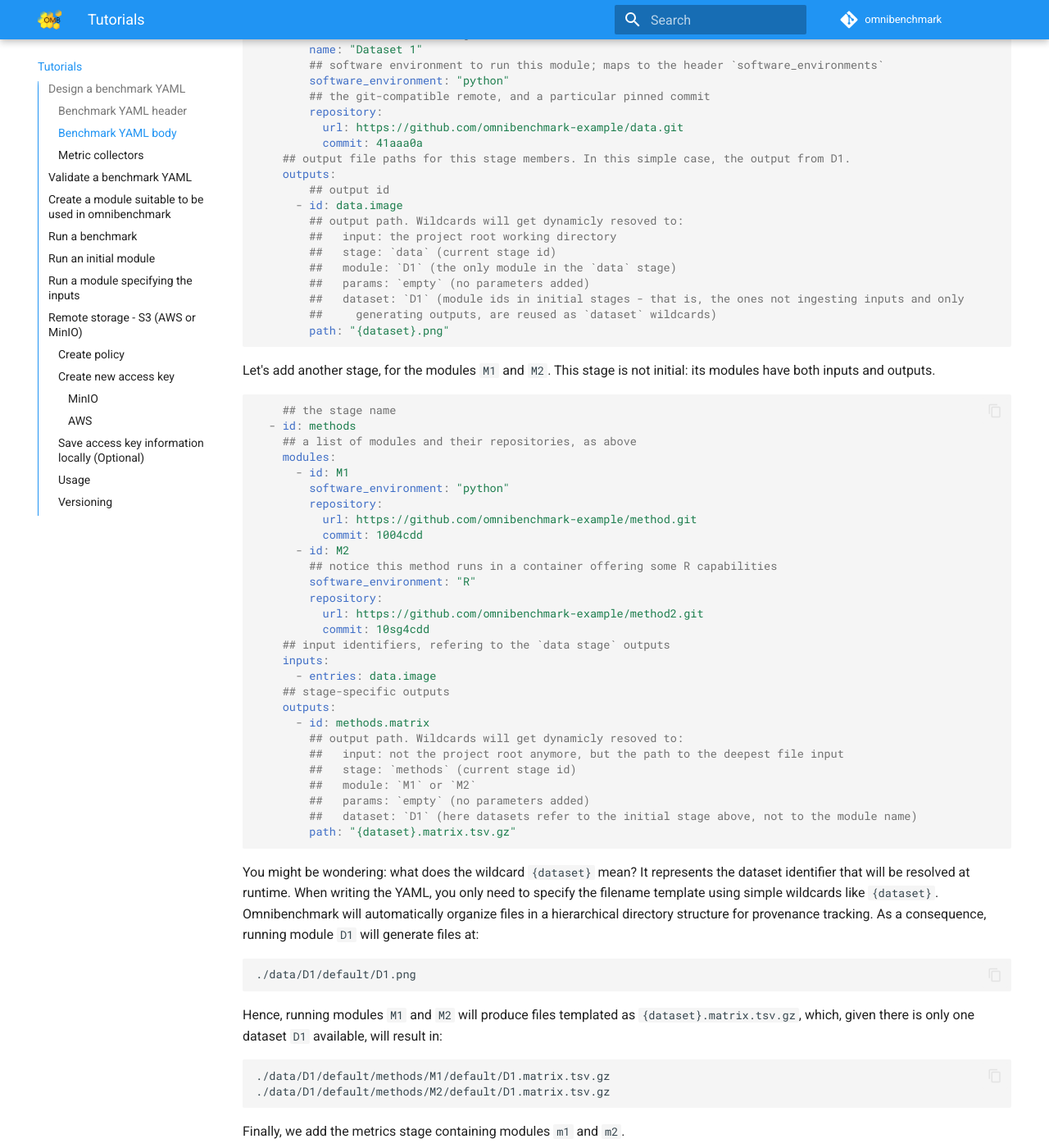
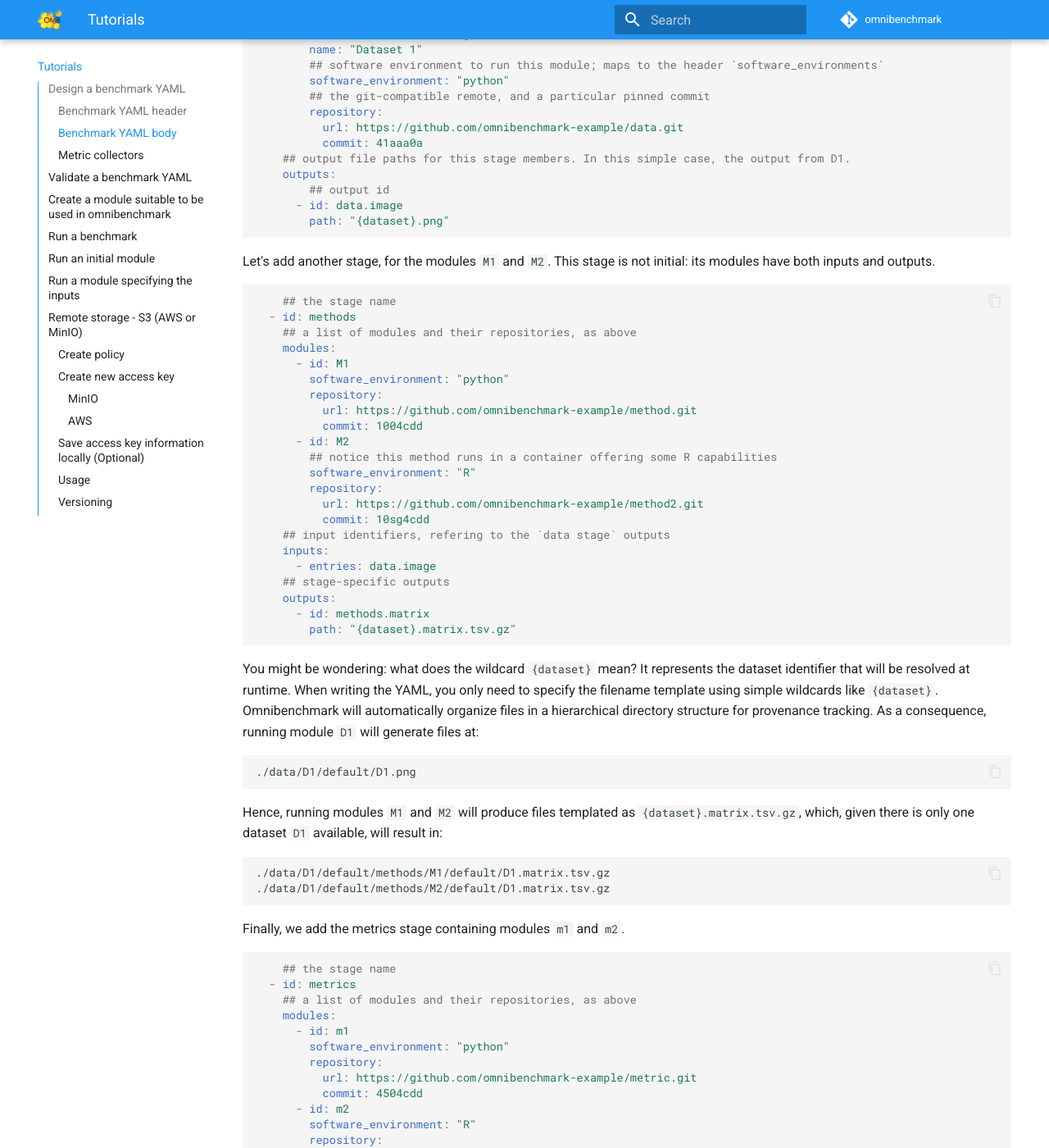
Before and after one commit to omnibenchmark/omnibenchmark, an MkDocs documentation site: the page built from docs/src/tutorial.md, in a window 1280 px wide and 1400 px high, scrolled down 2478 px. Shown: the whole window at 82% size. Built offline with MkDocs 1.6.1 and Material for MkDocs 9.7.7, drawn with Linux system fonts in a browser that asks for light colours; comment, search, counter and statistics services are not loaded; the version menu is left out.

````diff
--- a/docs/src/tutorial.md
+++ b/docs/src/tutorial.md
@@ -125,13 +125,6 @@ stages:
     outputs:
         ## output id
       - id: data.image
-        ## output path. Wildcards will get dynamicly resoved to:
-        ##   input: the project root working directory
-        ##   stage: `data` (current stage id)
-        ##   module: `D1` (the only module in the `data` stage)
-        ##   params: `empty` (no parameters added)
-        ##   dataset: `D1` (module ids in initial stages - that is, the ones not ingesting inputs and only
-        ##     generating outputs, are reused as `dataset` wildcards)
         path: "{dataset}.png"
 ```
 
@@ -160,12 +153,6 @@ This stage is not initial: its modules have both inputs and outputs.
     ## stage-specific outputs
     outputs:
       - id: methods.matrix
-        ## output path. Wildcards will get dynamicly resoved to:
-        ##   input: not the project root anymore, but the path to the deepest file input
-        ##   stage: `methods` (current stage id)
-        ##   module: `M1` or `M2`
-        ##   params: `empty` (no parameters added)
-        ##   dataset: `D1` (here datasets refer to the initial stage above, not to the module name)
         path: "{dataset}.matrix.tsv.gz"
 ```
 
@@ -337,10 +324,10 @@ flowchart LR
     m1 -- produces --> M2_m1
     m2 -- produces --> M1_m2
     m2 -- produces --> M2_m2
-    M1_m1:::thing -- "is collected by\n(metric collector)" --> c1
-    M1_m2:::thing -- "is collected by\n(metric collector)" --> c1
-    M2_m1:::thing -- "is collected by\n(metric collector)" --> c1
-    M2_m2:::thing -- "is collected by\n(metric collector)" --> c1
+    M1_m1:::thing -- "is collected by\n (metric collector)" --> c1
+    M1_m2:::thing -- "is collected by\n (metric collector)" --> c1
+    M2_m1:::thing -- "is collected by\n (metric collector)" --> c1
+    M2_m2:::thing -- "is collected by\n (metric collector)" --> c1
     c1 -- "renders" --> report
     report:::thing
 ```
````
Also changed, not shown: docs/src/howto.md (+3 -2 lines), CHANGELOG.md.
